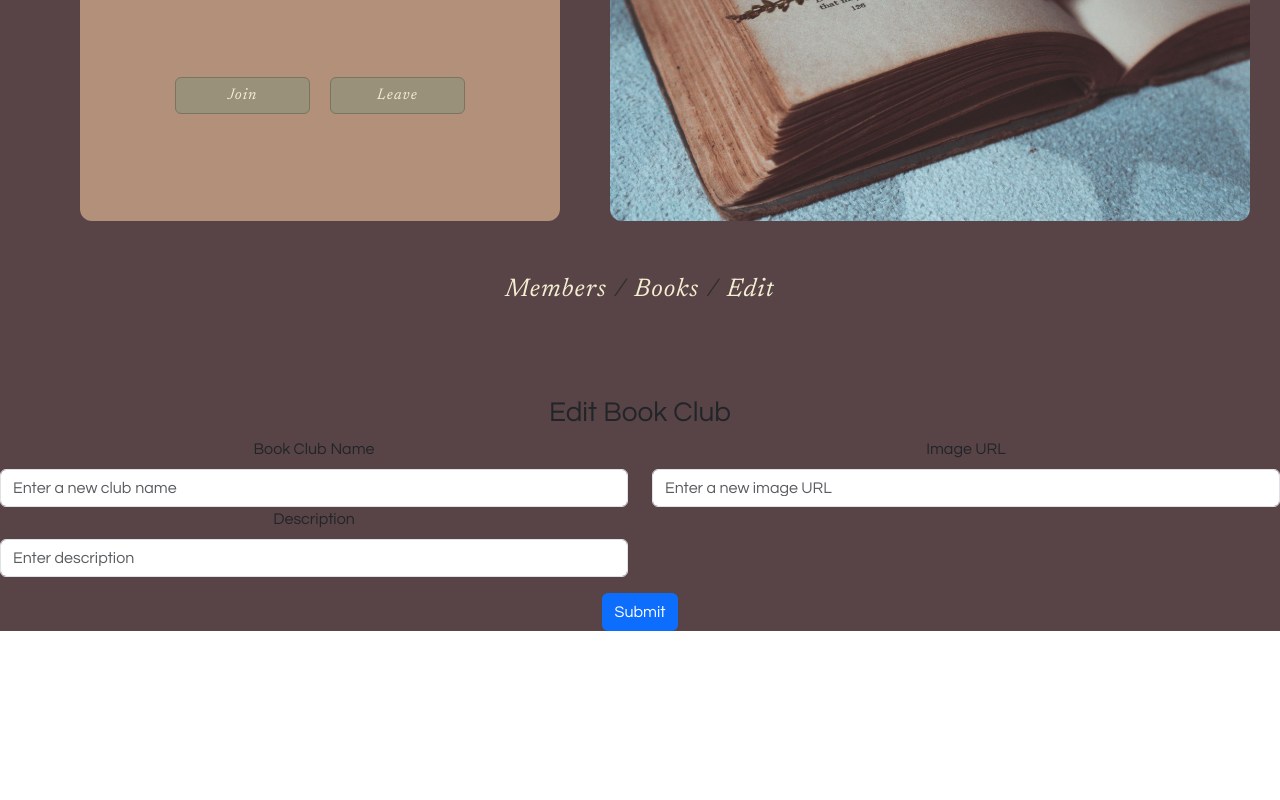
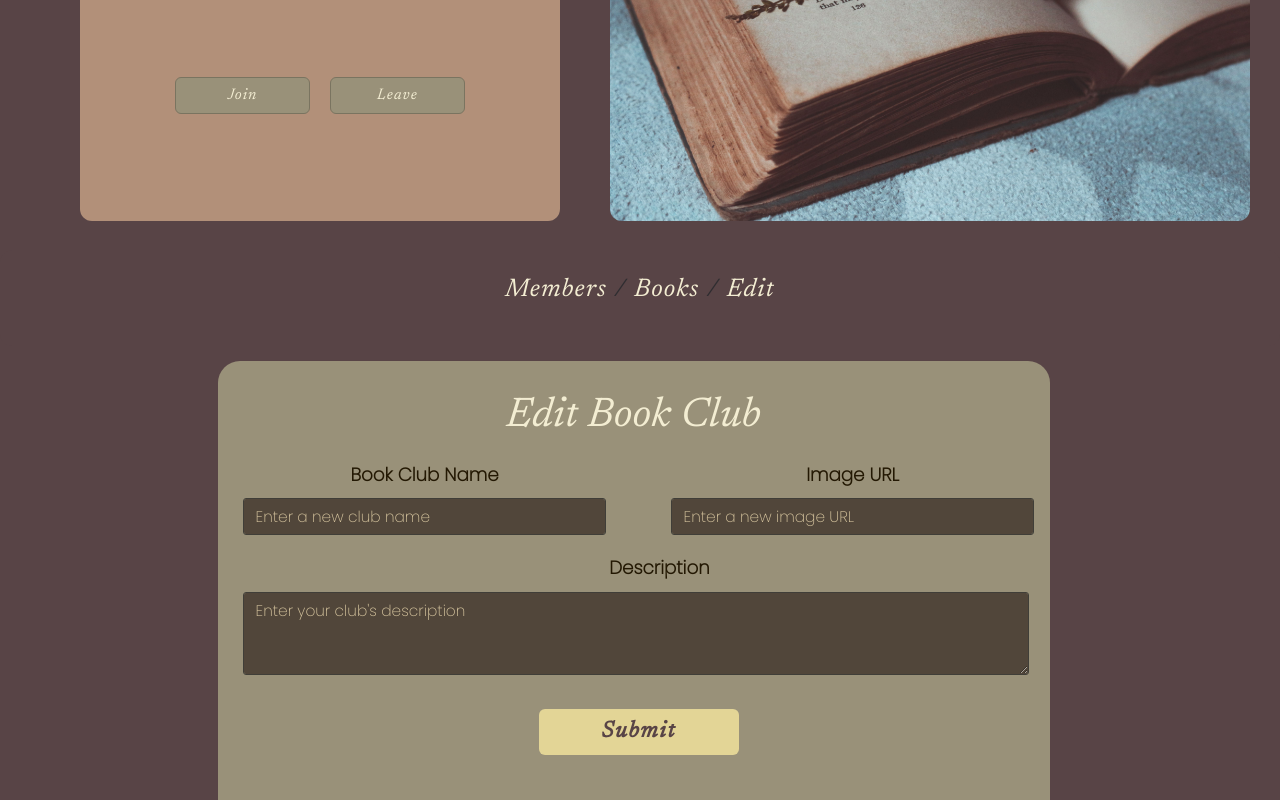
Before and after one commit to peymere/page-turner, a React (Create React App) app in the folder client/: page /bookclubs/1/edit in a window 1280 px wide. Shown: the part 479-1279 px from the top of the page. Before the commit the page ends 1110 px from the top, so only its background shows below. Built offline with nearby package versions, Linux system fonts and the light colour scheme; no server answers; a web font is replaced by a local one.

Commit message:
edit bookclub design, started members, need to fix user edit

```diff
--- a/client/src/components/ClubMembers.jsx
+++ b/client/src/components/ClubMembers.jsx
@@ -1,6 +1,7 @@
 import { NavLink, useParams } from 'react-router-dom';
 import { LiaCrownSolid } from "react-icons/lia";
 import { useContext } from 'react';
+import Card from 'react-bootstrap/Card';
 
 // local imports
 import styles from '../stylesheets/ClubProfile.module.css';
@@ -27,6 +28,30 @@ function ClubMembers() {
             </NavLink>
             ))}
         </ul>
+        <Card style={{ width: '18rem' }}>
+            <Card.Img
+                variant="top"
+                src={club?.owner.profile_pic ? club?.owner.profile_pic : "/src_images/placeholder-prof-pic.png"}
+                    alt="profile pic"
+            />
+            <Card.Body>
+                <Card.Title>
+                    <LiaCrownSolid /> {' '}
+                    @{club?.owner.username}
+                </Card.Title>
+
+            </Card.Body>
+        </Card>
+        <Card style={{ width: '18rem' }}>
+            <Card.Img variant="top" src="holder.js/100px180" />
+            <Card.Body>
+                <Card.Title>Card Title</Card.Title>
+                <Card.Text>
+                Some quick example text to build on the card title and make up the
+                bulk of the card's content.
+                </Card.Text>
+            </Card.Body>
+        </Card>
         </div>
     );
 }
--- a/client/src/components/ClubProfile.jsx
+++ b/client/src/components/ClubProfile.jsx
@@ -63,6 +63,8 @@ function ClubProfile() {
         const options = { year: 'numeric', month: '2-digit', day: '2-digit' };
         return new Date(dateString).toLocaleDateString(undefined, options);
     }
+
+    console.log(club)
 
     // Join Club
     const handleJoinClub = () => {
--- a/client/src/components/EditBookClub.jsx
+++ b/client/src/components/EditBookClub.jsx
@@ -101,14 +101,16 @@ function EditBookClub() {
             <h3 className={styles.edit_title}>Edit Book Club</h3>
             {formErrors ? <div className={styles.edit_form_errors}>{formErrors}</div> : null}
             <Form onSubmit={formik.handleSubmit} className={styles.edit_form}>
+                <div className={styles.edit_form_inputs}>
                 <Row className="mb-3">
                     <Col md={6}>
-                        <Form.Group controlId="name">
-                            <Form.Label>Book Club Name</Form.Label>
+                        <Form.Group controlId="name" className={styles.flex_container}>
+                            <Form.Label className={styles.edit_form_label}>Book Club Name</Form.Label>
                             <Form.Control
                                 type="text"
                                 name="name"
                                 placeholder="Enter a new club name"
+                                className={`form-control input-placeholder-custom ${styles.formControl}`}
                                 onChange={formik.handleChange}
                                 value={formik.values.name}
                             />
@@ -118,12 +120,13 @@ function EditBookClub() {
                         </Form.Group>
                     </Col>
                     <Col md={6}>
-                        <Form.Group controlId="avatar_url">
-                            <Form.Label>Image URL</Form.Label>
+                        <Form.Group controlId="avatar_url" className={styles.flex_container}>
+                            <Form.Label className={styles.edit_form_label}>Image URL</Form.Label>
                             <Form.Control
                                 type="text"
                                 name="avatar_url"
                                 placeholder="Enter a new image URL"
+                                className={`form-control input-placeholder-custom ${styles.formControl}`}
                                 onChange={formik.handleChange}
                                 value={formik.values.avatar_url}
                             />
@@ -132,13 +135,16 @@ function EditBookClub() {
                             ) : null}
                         </Form.Group>
                     </Col>
-                    <Col md={6}>
-                        <Form.Group controlId="description">
-                            <Form.Label>Description</Form.Label>
+                    <Col className={styles.desc_col}>
+                        <div>
+                        <Form.Group controlId="description" className={styles.full_width}>
+                            <Form.Label className={styles.edit_form_label}>Description</Form.Label>
                             <Form.Control
-                                type="text"
+                                as="textarea"
                                 name="description"
-                                placeholder="Enter description"
+                                rows={3}
+                                className={`form-control input-placeholder-custom ${styles.formControl}`}
+                                placeholder="Enter your club's description"
                                 onChange={formik.handleChange}
                                 value={formik.values.description}
                             />
@@ -146,8 +152,10 @@ function EditBookClub() {
                                 <div>{formik.errors.description}</div>
                             ) : null}
                         </Form.Group>
+                        </div>
                     </Col>
                 </Row>
+                </div>
                 {formik.errors.atLeastOneField && <div>{formik.errors.atLeastOneField}</div>}
                 {formik.status && <div className={styles.edit_form_errors}>{formik.status}</div>}
                 <Button className={styles.edit_form_btn} type="submit">Submit</Button>
--- a/client/src/stylesheets/ClubProfile.module.css
+++ b/client/src/stylesheets/ClubProfile.module.css
@@ -1,5 +1,6 @@
 .bookclub_body {
     background-color: #584446;
+    margin: 0;
 
     p {
         font-size: calc(16px + 0.390625vw);
@@ -180,7 +181,7 @@
         align-items: center;
         width: 100%;
         height: 12vh;
-        margin-bottom: 50px;
+        margin-bottom: 15px;
         margin-top: calc(.3rem + .3vw);
         padding-top: calc( 0rem + .1vw);
         background-color: #584446;
@@ -215,4 +216,118 @@
     .breadcrumb:before {
         color: #f3edd2 !important;
     } */
+
+    /* edit club section */
+    .edit_form_component {
+        width: 65%;
+        height: 100%;
+        margin-left: 17%;
+        max-width: 100%;
+        height: 100%;
+        padding-top: 30px;
+        padding-bottom: 20px;
+        margin-top: 10px;
+        margin-bottom: 0px;
+        margin-right: 0px;
+        background-color: #999179;
+        border-top-left-radius: 22px;
+        border-top-right-radius: 22px;
+        outline: none;
+        border-top-style: none;
+    }
+
+    .edit_title {
+        font-family: 'Newsreader', serif;
+        font-size: calc(1.4rem + 1.5vw);
+        font-weight: 400;
+        color: #f3edd2;
+        margin-bottom: calc(.1rem + .2vw);
+        padding-top: 1px;
+    }
+
+    .edit_form {
+
+        width: 100%;
+        max-width: 100%;
+        height: 100%;
+        padding-bottom: 10px;
+        margin-top: 10px;
+        margin-bottom: 0px;
+        margin-left: 5px;
+        margin-right: 5px;
+        outline: none;
+        border-top-style: none;
+    }
+
+    .edit_form_label {
+        font-family: 'Poppins', 'sans-serif';
+        font-size: calc(.5rem + .8vw);
+        font-weight: 700;
+        padding-top: 5px;
+        margin-bottom: 10px;
+        margin-top: calc(.1rem + .2vw);
+        color: #231803 !important;
+    }
+
+    .edit_form_inputs {
+        display: flex;
+        flex-wrap: wrap;
+        flex-direction: column;
+        align-content: center;
+        justify-content: center;
+    }
+
+    .flex_container {
+        min-width: 0;
+        flex: 1;
+    }
+
+    .full_width {
+        flex-basis: 100%;
+        flex-grow: 1;
+        max-width: 120%;
+        width: 105%;
+        min-width: 0;
+    }
+
+    .des_col {
+        width: 100%;
+    }
+
+    .formControl {
+        opacity: 0.75;
+        border-color: #232323;
+        border-width: 1px;
+        border-style: solid;
+        border-radius: 3px;
+        background-color: #392E26;
+        font-family: 'Poppins', sans-serif;
+        font-size: calc(.4rem + .7vw);
+        width: 90%;
+        margin-left: 20px;
+        margin-bottom: 10px;
+        color: #F0DAAE;
+    }
+
+
+    Button.edit_form_btn {
+        font-family: 'newsreader', serif;
+        font-variant: normal;
+        font-size: calc(.7rem + .9vw);
+        text-align: center;
+        font-weight: 700;
+        letter-spacing: 1.5px;
+        background-color: #e3d596 !important;
+        color: #584446 !important;
+        margin-top: .5rem;
+        margin-bottom: 15px;
+        width: 200px;
+        border: #584446;
+    }
+    Button.edit_form_btn:hover {
+        background-color: #D8C3A5 !important;
+        color: #584446 !important;
+        border: #584446;
+        font-style: italic;
+    }
 }
```
Also changed, not shown: 2 other files (tests, documents, lock files or other folders).
